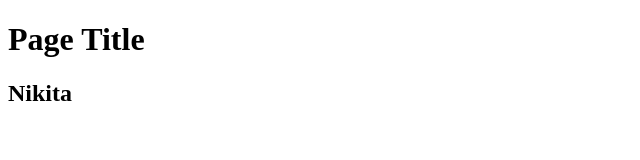
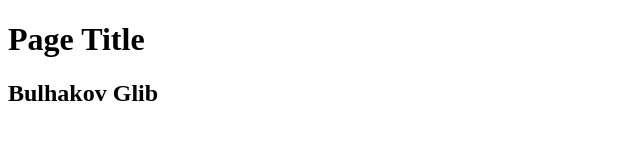
Before and after one commit to RobertPortfolio/khai-node-js-course, a website: page index.html in a window 1280 px wide. Shown: the whole page, without its empty margins (0-640 px from the left). Drawn offline with Linux system fonts and the light colour scheme.

Commit message:
pg-setup

```diff
--- a/index.html
+++ b/index.html
@@ -9,7 +9,7 @@
 
 <body>
    <h1>Page Title</h1>
-   <h2>Nikita</h2>
+   <h2>Bulhakov Glib</h2>
 </body>
 
 </html>
```
Also changed, not shown: package.json (+4 -4 lines).
